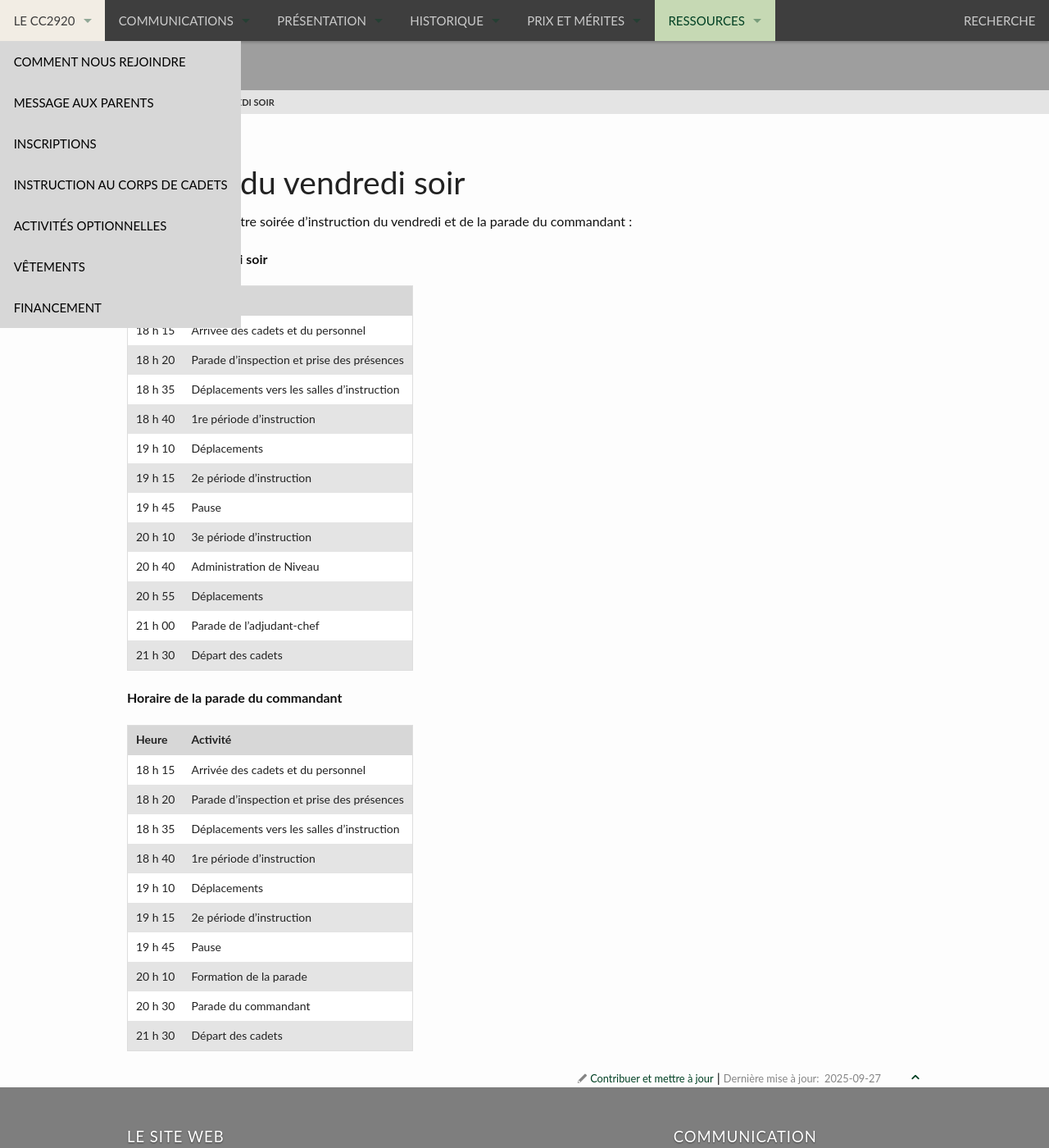
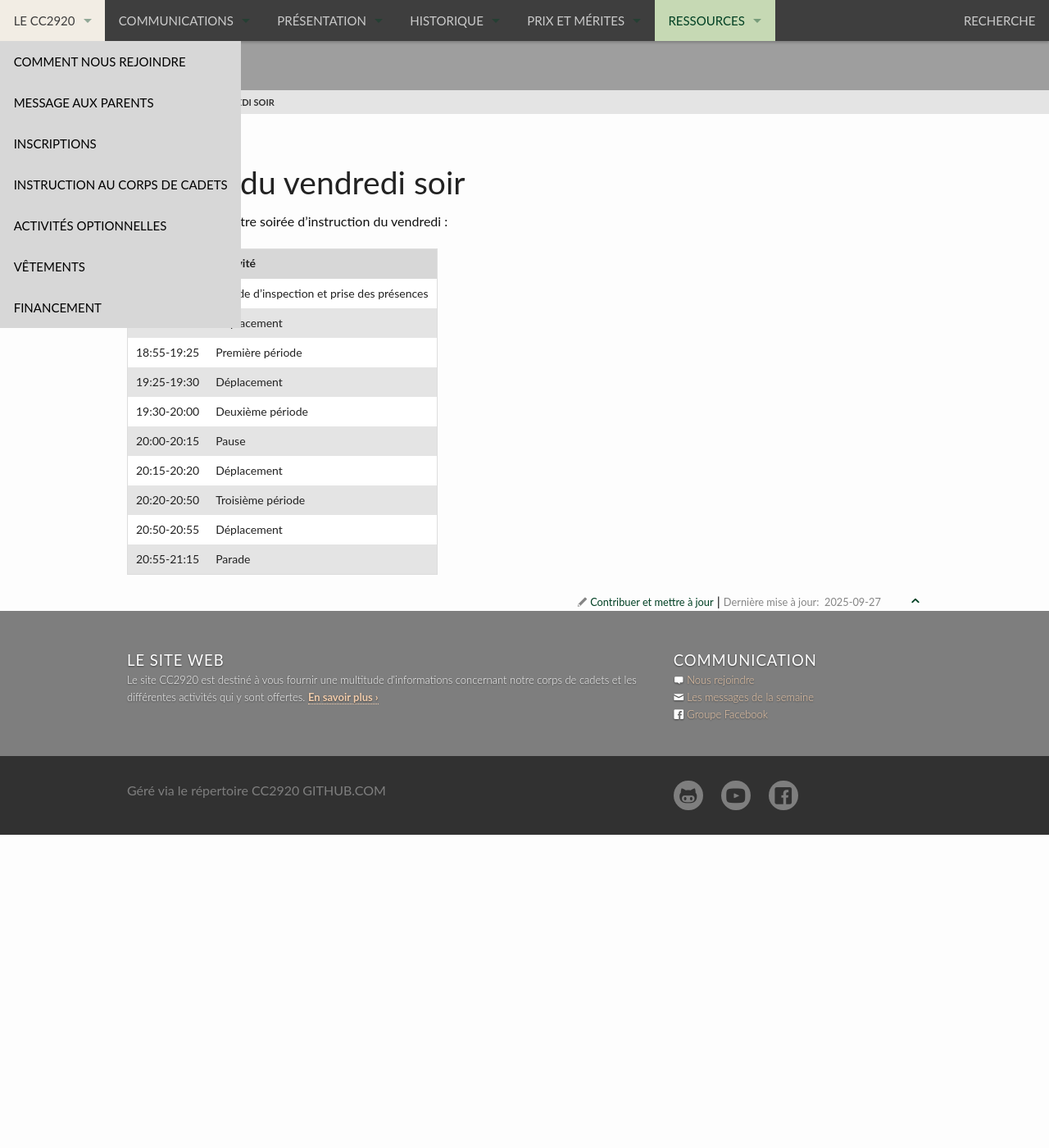
Before and after one commit to CC2920/web, a Jekyll site: the page built from _ressources/horaire-du-vendredi-soir.md, in a window 1280 px wide and 1400 px high, scrolled down 190 px. Shown: the whole window at 82% size. Built offline with Jekyll 4.4.1, drawn with Linux system fonts in a browser that asks for light colours; after the commit the page ends 1208 px from its top, so only the background shows below that.

Commit message:
Update horaire-du-vendredi-soir.md

```diff
--- a/_ressources/horaire-du-vendredi-soir.md
+++ b/_ressources/horaire-du-vendredi-soir.md
@@ -5,40 +5,17 @@ categories:
 tags:
 ---
 
-Voici l'horaire de notre soirée d'instruction du vendredi et de la parade du commandant :
-
-
-**Horaire du vendredi soir**
-
+Voici l'horaire de notre soirée d'instruction du vendredi :
 
 | Heure | Activité |
 | ----- | -------- |
-| 18 h 15 | Arrivée des cadets et du personnel |
-| 18 h 20 | Parade d'inspection et prise des présences |
-| 18 h 35 | Déplacements vers les salles d'instruction |
-| 18 h 40 | 1re période d'instruction |
-| 19 h 10 | Déplacements |
-| 19 h 15 | 2e période d'instruction |
-| 19 h 45 | Pause |
-| 20 h 10 | 3e période d'instruction |
-| 20 h 40 | Administration de Niveau |
-| 20 h 55 | Déplacements |
-| 21 h 00 | Parade de l'adjudant-chef |
-| 21 h 30 | Départ des cadets |
-
-
-**Horaire de la parade du commandant**
-
-
-| Heure | Activité |
-| ----- | -------- |
-| 18 h 15 | Arrivée des cadets et du personnel |
-| 18 h 20 | Parade d'inspection et prise des présences |
-| 18 h 35 | Déplacements vers les salles d'instruction |
-| 18 h 40 | 1re période d'instruction |
-| 19 h 10 | Déplacements |
-| 19 h 15 | 2e période d'instruction |
-| 19 h 45 | Pause |
-| 20 h 10 | Formation de la parade |
-| 20 h 30 | Parade du commandant |
-| 21 h 30 | Départ des cadets |
+| 18:30-18:50 | Parade d'inspection et prise des présences |
+| 18:50-18:55 | Déplacement |
+| 18:55-19:25 | Première période |
+| 19:25-19:30 | Déplacement |
+| 19:30-20:00 | Deuxième période |
+| 20:00-20:15 | Pause |
+| 20:15-20:20 | Déplacement |
+| 20:20-20:50 | Troisième période |
+| 20:50-20:55 | Déplacement |
+| 20:55-21:15 | Parade  |
```
